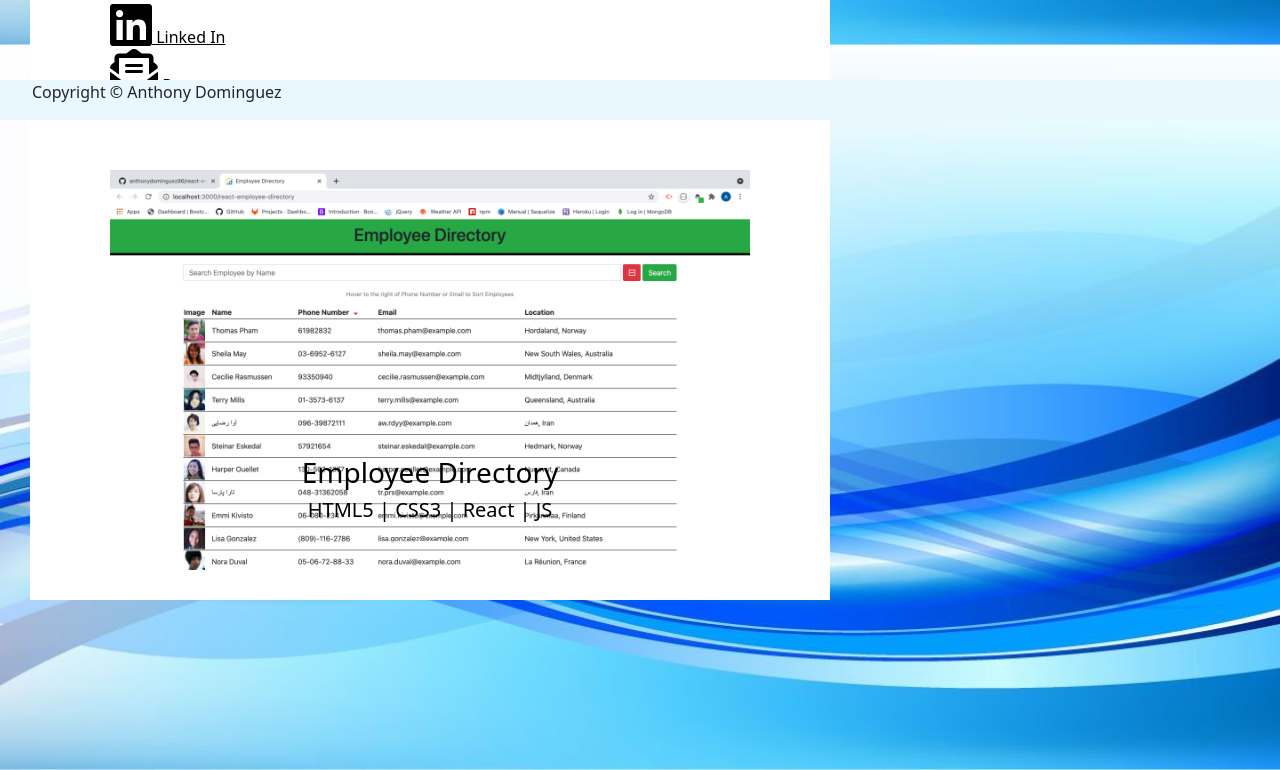
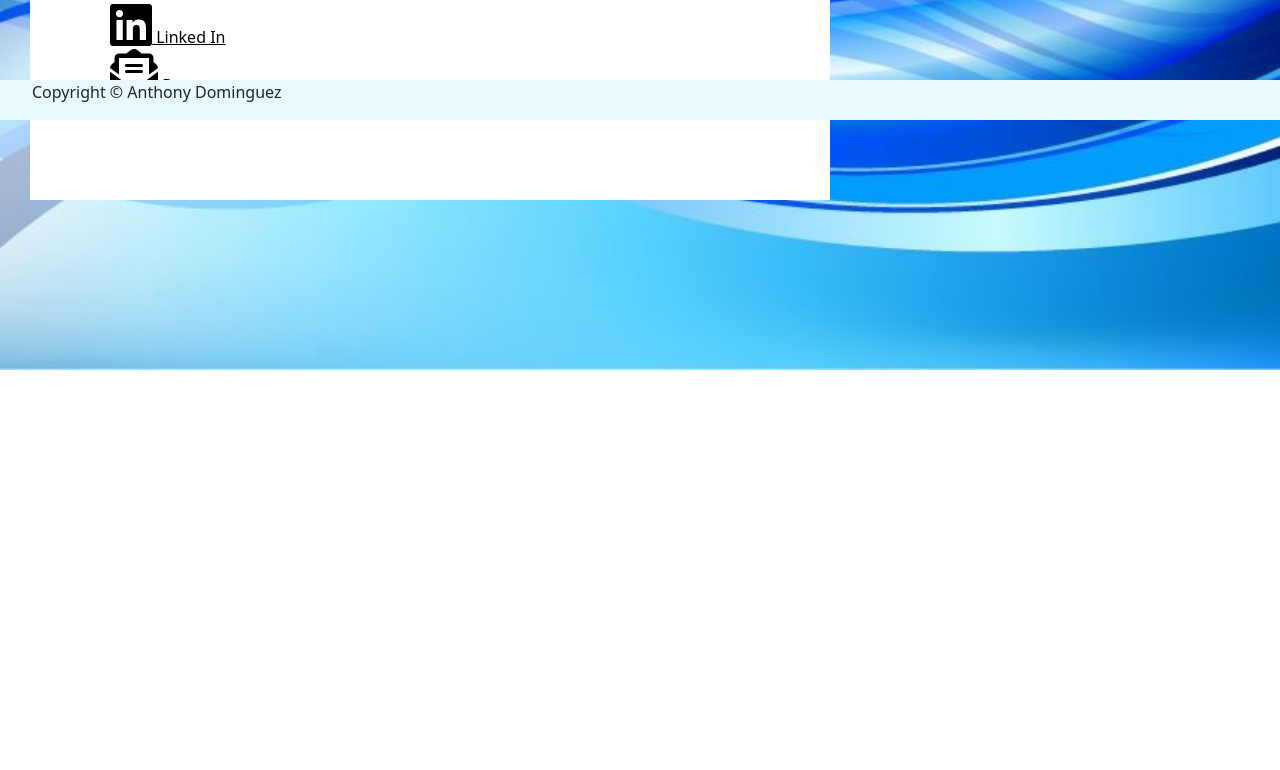
Before and after one commit to anthonydominguez86/anthony-dominguez-86-react, a React (Create React App) app in the folder portfolio/: page / in a window 1280 px wide. Shown: the part 680-1450 px from the top of the page. After the commit the page ends 1050 px from the top, so only its background shows below. Built offline with nearby package versions, Linux system fonts and the light colour scheme.

Commit message:
removed carousel on landing page

```diff
--- a/portfolio/src/components/pages/Landing.js
+++ b/portfolio/src/components/pages/Landing.js
@@ -30,7 +30,7 @@ function Landing() {
           <hr></hr>
           <br></br>
         </p>
-  <Carousel>
+  {/* <Carousel>
   <Carousel.Item>
     <img
       className="d-block w-100"
@@ -66,7 +66,7 @@ function Landing() {
       <h5>HTML5 | CSS3 | Bootstrap | API | JS</h5>
     </Carousel.Caption>
   </Carousel.Item>
-</Carousel>
+</Carousel> */}
   </section>
   </div>
 );
```
